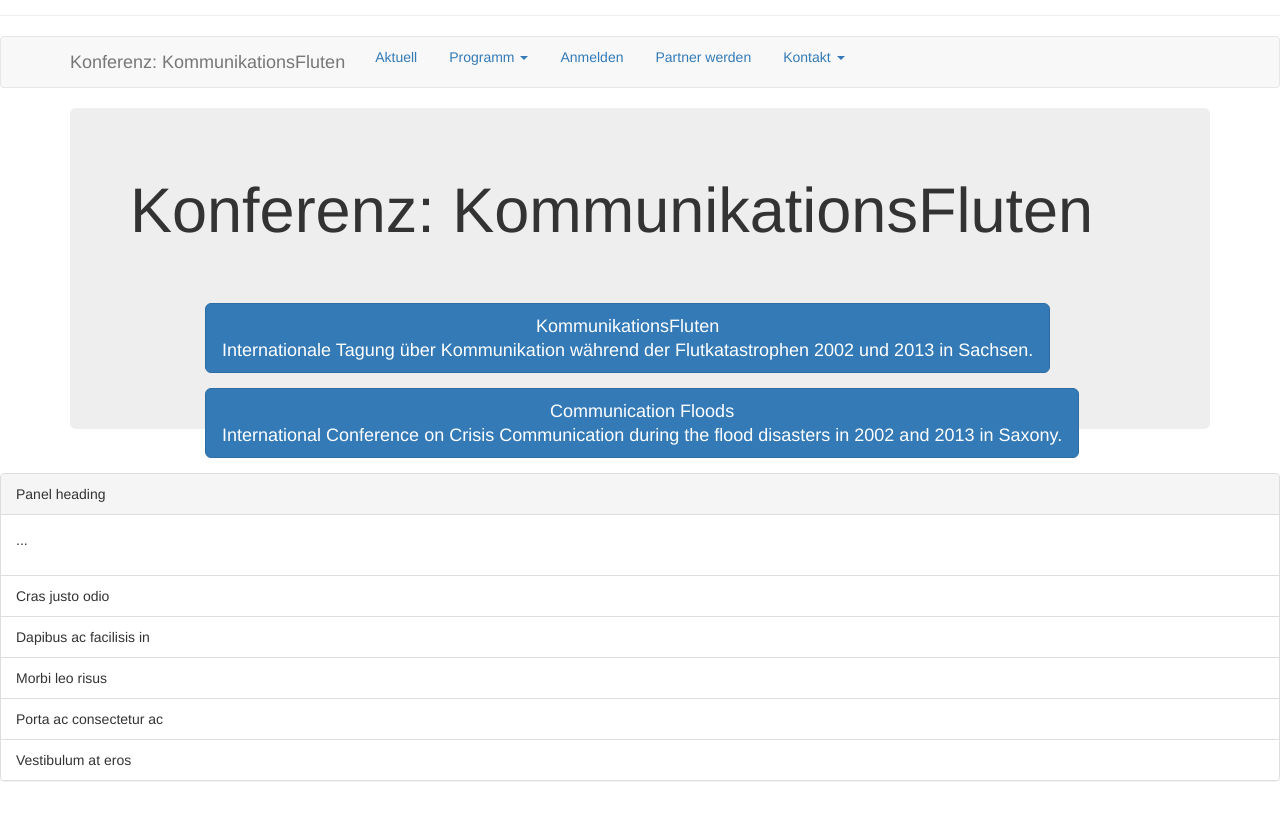
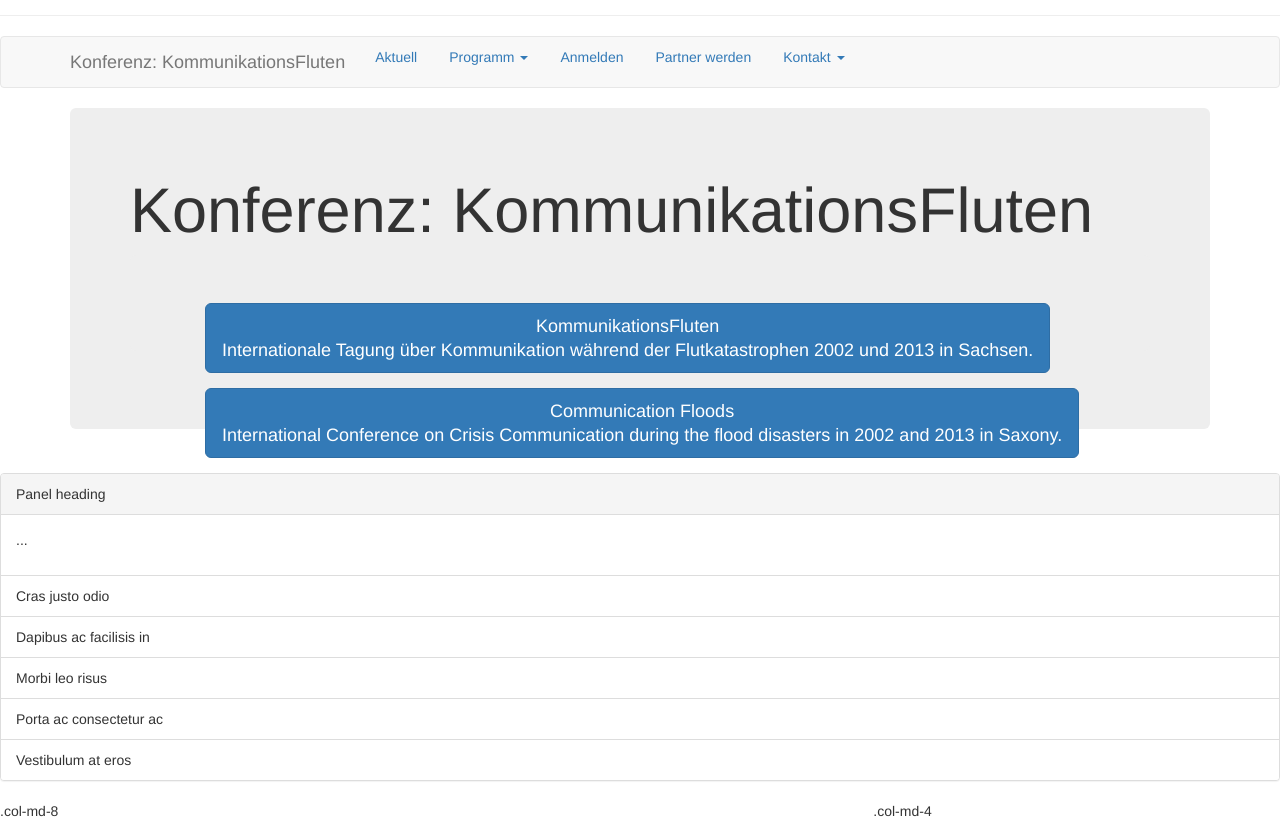
Before and after one commit to susedev/test, a Jekyll site: the page built from index.html, in a window 1280 px wide, cut to the strip 192-1013 px from the top of the page. Built offline with Jekyll 4.4.1, drawn with Linux system fonts in a browser that asks for light colours.

Commit message:
Update base.html

```diff
--- a/_layouts/base.html
+++ b/_layouts/base.html
@@ -63,3 +63,7 @@
     <li class="list-group-item">Vestibulum at eros</li>
   </ul>
 </div>
+<div class="row">
+  <div class="col-md-8">.col-md-8</div>
+  <div class="col-md-4">.col-md-4</div>
+</div>
```
